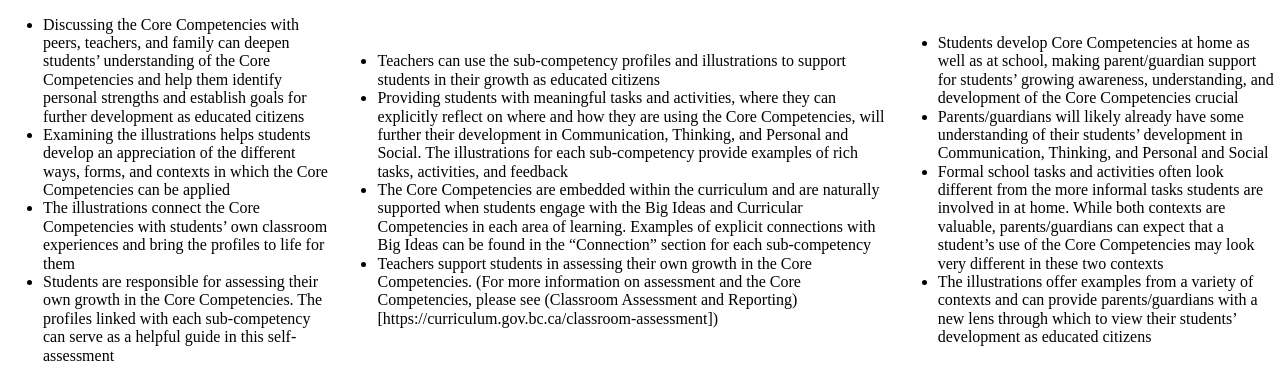
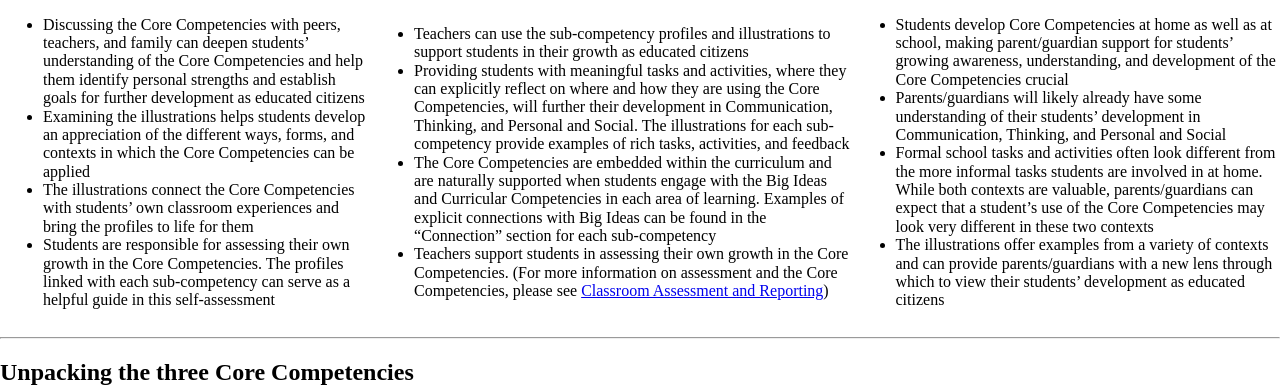
Before and after one commit to zlc1004/CS10HA2, a plain HTML site: page index.html in a window 1280 px wide. Shown: the part 621-1010 px from the top of the page. Drawn offline with nearby package versions, Linux system fonts and the light colour scheme; a script that the page names is missing.

Commit message:
fixed a tag

```diff
--- a/index.html
+++ b/index.html
@@ -137,8 +137,10 @@
                 <li>
                   Teachers support students in assessing their own growth in the
                   Core Competencies. (For more information on assessment and the
-                  Core Competencies, please see (Classroom Assessment and
-                  Reporting)[https://curriculum.gov.bc.ca/classroom-assessment])
+                  Core Competencies, please see
+                  <a href="https://curriculum.gov.bc.ca/classroom-assessment"
+                    >Classroom Assessment and Reporting</a
+                  >)
                 </li>
               </ul>
             </td>
```
